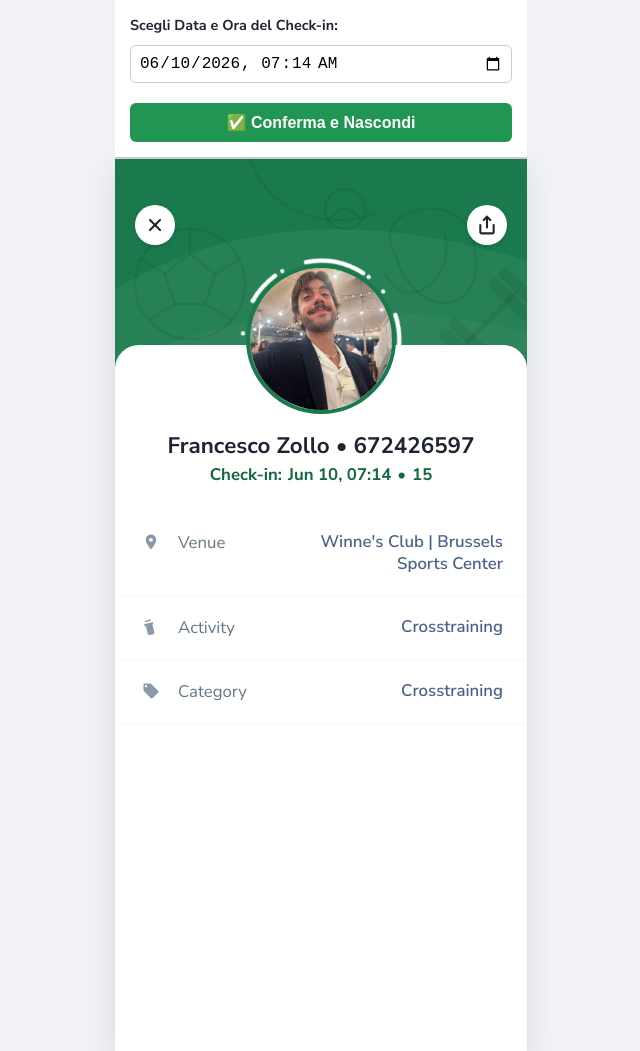
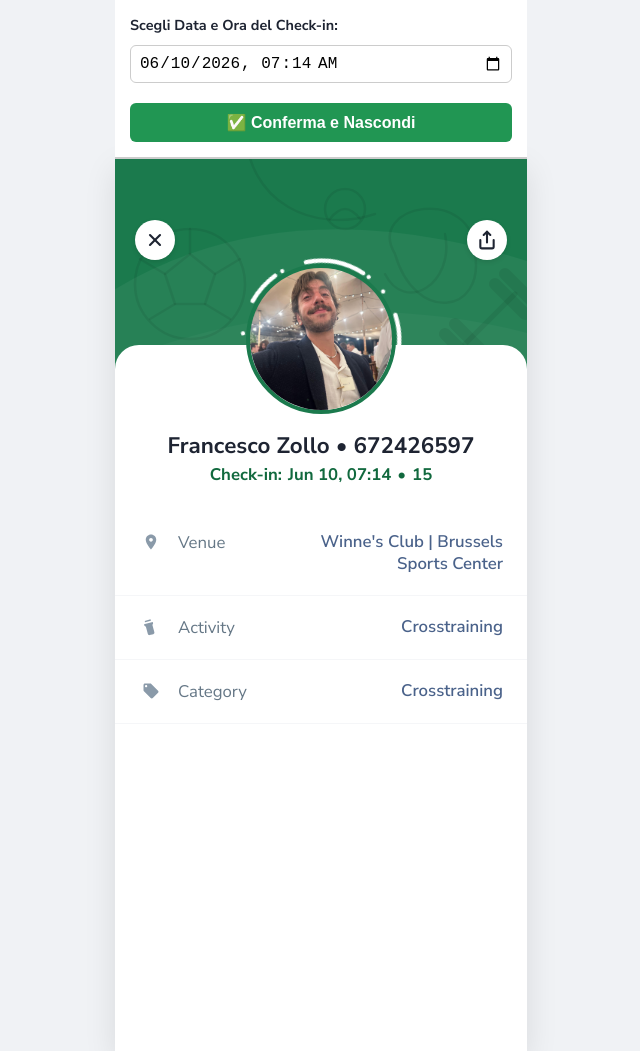
Before and after one commit to fra-zollo/winners, a plain HTML site: page index.html in a window 1280 px wide. Shown: the whole page, without its empty margins (319-959 px from the left). Drawn offline with Linux system fonts and the light colour scheme; a web font is replaced by a local one.

Commit message:
Adjust margin-top for header actions and fix HTML end

```diff
--- a/index.html
+++ b/index.html
@@ -83,8 +83,8 @@
             display: flex;
             justify-content: space-between;
             align-items: center;
-            /* AUMENTATO: Spinge i bottoni più in basso, dando più respiro in alto */
-            margin-top: 30px;
+            /* AUMENTATO A 45px: Questo crea una "Safe Area" per scavalcare Notch e Batteria iPhone */
+            margin-top: 45px;
         }
 
         .btn-circle {
@@ -166,7 +166,6 @@
             font-size: 1.4rem;
             font-weight: 700;
             color: var(--text-dark);
-            /* RIDOTTO: Ora il nome è quasi attaccato alla data sotto */
             margin: 0 0 2px 0;
         }
 
```
